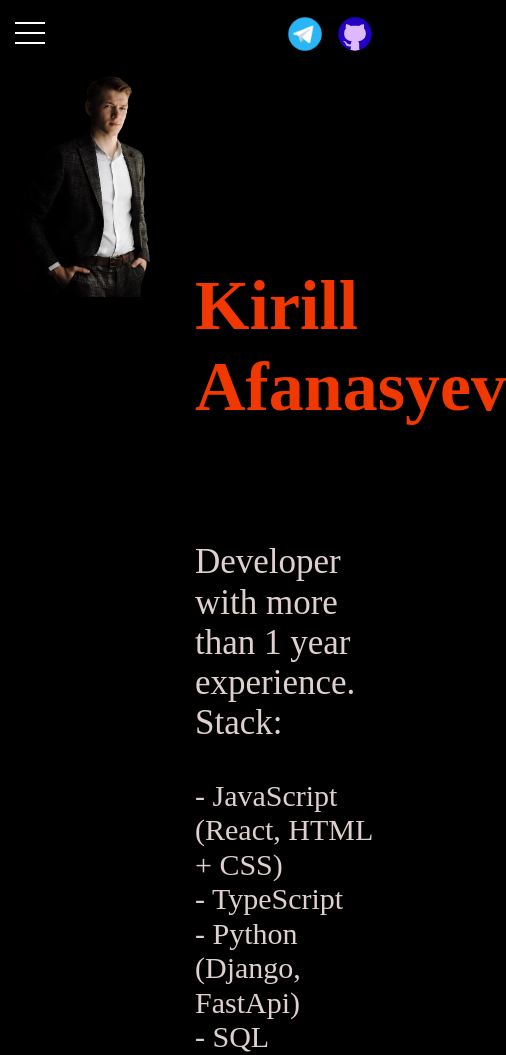
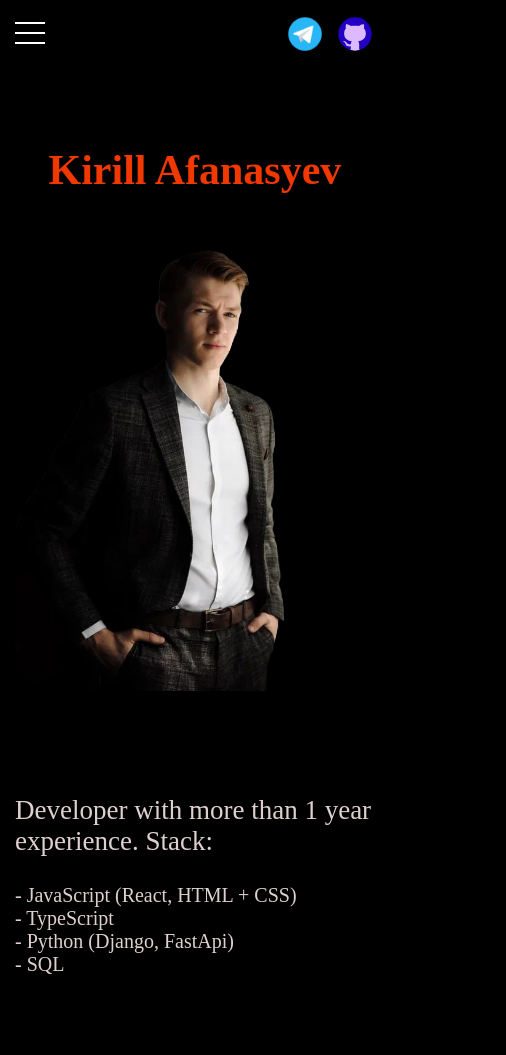
Before and after one commit to kafanasyev97/Website-business-card-React, a React app: page / in a window 390 px wide. Shown: the whole page, 506 px wide, since content can reach past the window. After the commit the page ends 976 px from the top, so only its background shows below. Built offline with nearby package versions, Linux system fonts and the light colour scheme.

Commit message:
[upd] Pre-media

```diff
--- a/src/components/Info.js
+++ b/src/components/Info.js
@@ -20,14 +20,20 @@ const Info = () => {
             />
           </div>
           <div className="info__text">
+            <div>
               <h2 className="info__name">Kirill Afanasyev</h2>
+            </div>
+            <div className="info__main-info">
               <h3 className="info__title">
                 Developer with more than 1 year experience. Stack:
               </h3>
-            <span className="info__main">- JavaScript (React, HTML + CSS)</span>
+              <span className="info__main">
+                - JavaScript (React, HTML + CSS)
+              </span>
               <span className="info__main">- TypeScript</span>
               <span className="info__main">- Python (Django, FastApi)</span>
               <span className="info__main">- SQL</span>
+            </div>
           </div>
         </div>
       </div>
--- a/src/styles/main.css
+++ b/src/styles/main.css
@@ -210,6 +210,11 @@ body {
 .right_two {
   margin-right: 110px;
 }
+
+.info__main-info {
+  display: flex;
+  flex-direction: column;
+}
 /* ----------------------------------MEDIA----------------------------- */
 
 @media (max-width: 1500px) {
@@ -273,8 +278,127 @@ body {
   }
 }
 
+@media (max-width: 1200px) {
+  .info {
+    padding-right: 100px;
+  }
+
+  .info__name {
+    font-size: 62px;
+    margin: 130px 0 40px;
+  }
+
+  .header {
+    margin-bottom: 30px;
+  }
+}
+
+@media (max-width: 1100px) {
+  .info__img {
+    max-width: 470px;
+  }
+}
+
+@media (max-width: 1056px) {
+  .info__name {
+    margin: 100px 0 35px;
+  }
+
+  .info__main {
+    font-size: 26px;
+  }
+
+  .header {
+    margin-bottom: 45px;
+  }
+}
+
+@media (max-width: 967px) {
+  .info__main-info {
+    position: absolute;
+    bottom: -260px;
+    left: 0;
+  }
+
+  .info {
+    flex-direction: column-reverse;
+    align-items: center;
+    padding-right: 0;
+    position: relative;
+  }
+
+  .info__name {
+    margin-top: 0;
+  }
+
+  .header {
+    margin-bottom: -10px;
+  }
+
+  .info__text {
+    min-width: 433px;
+    position: static;
+  }
+
+  .info__img {
+    max-width: 550px;
+  }
+}
+
+@media (max-width: 771px) {
+  .info__main-info {
+    bottom: -300px;
+  }
+}
+
+@media (max-width: 670px) {
+  .header {
+    margin-bottom: 15px;
+  }
+
+  .info__img {
+    max-width: 532px;
+  }
+}
+
 @media (max-width: 560px) {
   .header__nav-link {
     font-size: 18px;
   }
+
+  .info__title {
+    font-size: 30px;
+  }
+
+  .info__main {
+    font-size: 23px;
+  }
+
+  .info__main-info {
+    bottom: -280px;
+  }
 }
+
+@media (max-width: 460px) {
+  .info__name {
+    font-size: 42px;
+  }
+
+  .info__text {
+    min-width: 293px;
+  }
+
+  .header {
+    margin-bottom: 80px;
+  }
+}
+
+@media (max-width: 460px) {
+  .info__title {
+    font-size: 27px;
+  }
+
+  .info__main {
+    font-size: 20px;
+  }
+}
```
Lines whose indentation alone changed are shown as unchanged.
